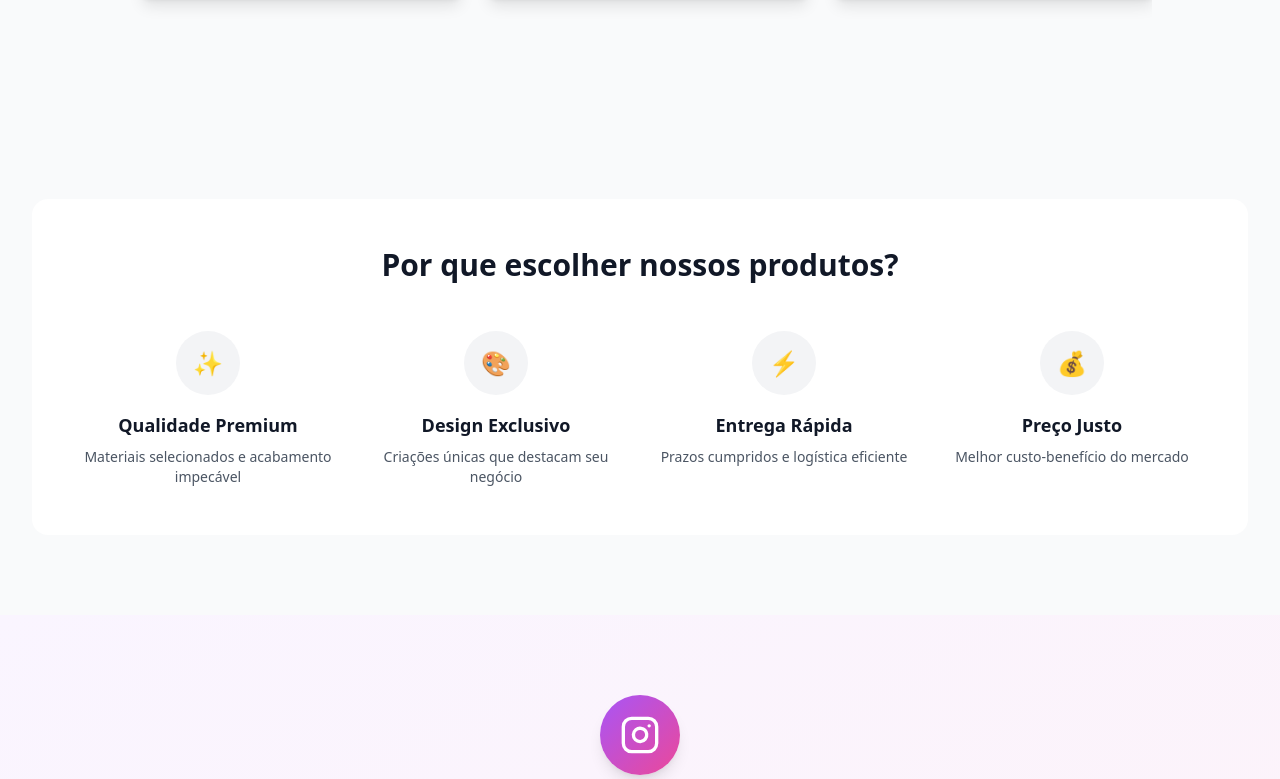
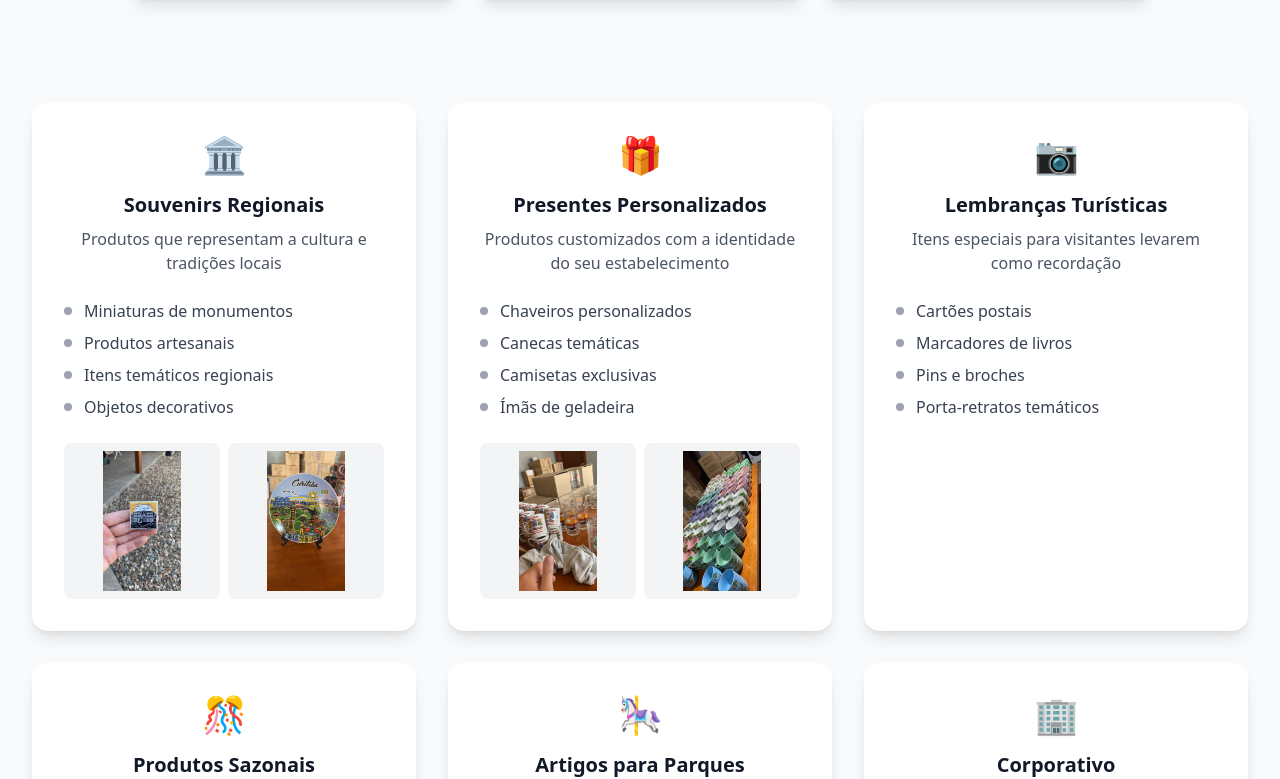
Before and after one commit to DevZipMateus/porto-presentes-website-design, a React (Vite) app: page /catalogo in a window 1280 px wide. Shown: the part 2192-2971 px from the top of the page. Built offline with nearby package versions, Linux system fonts and the light colour scheme.

Commit message:
Fix: Catalog page rendering error
Fixed the rendering error on the catalog page by addressing the empty `div` elements within the product category map in `src/components/Products.tsx`.

```diff
--- a/src/components/Products.tsx
+++ b/src/components/Products.tsx
@@ -1,4 +1,3 @@
-
 import { useState, useEffect } from 'react';
 import { Carousel, CarouselContent, CarouselItem, CarouselNext, CarouselPrevious } from "@/components/ui/carousel";
 import type { CarouselApi } from "@/components/ui/carousel";
@@ -205,9 +204,42 @@ export const Products = () => {
         </div>
 
         <div className="grid grid-cols-1 md:grid-cols-2 lg:grid-cols-3 gap-8">
-          {productCategories.map((category, index) => <div key={index} className="bg-white rounded-2xl overflow-hidden shadow-lg hover:shadow-xl transition-all duration-300 transform hover:-translate-y-2">
+          {productCategories.map((category, index) => (
+            <div key={index} className="bg-white rounded-2xl overflow-hidden shadow-lg hover:shadow-xl transition-all duration-300 transform hover:-translate-y-2">
+              <div className="p-8">
+                <div className="text-center mb-6">
+                  <div className="text-4xl mb-4">{category.image}</div>
+                  <h3 className="text-xl font-bold text-gray-900 mb-2">{category.title}</h3>
+                  <p className="text-gray-600">{category.description}</p>
+                </div>
 
-            </div>)}
+                <ul className="space-y-2">
+                  {category.items.map((item, itemIndex) => (
+                    <li key={itemIndex} className="flex items-center text-gray-700">
+                      <span className="w-2 h-2 bg-gray-400 rounded-full mr-3 flex-shrink-0"></span>
+                      {item}
+                    </li>
+                  ))}
+                </ul>
+
+                {category.gallery && (
+                  <div className="mt-6">
+                    <div className="grid grid-cols-2 gap-2">
+                      {category.gallery.slice(0, 2).map((image, imageIndex) => (
+                        <div key={imageIndex} className="aspect-square rounded-lg overflow-hidden bg-gray-100">
+                          <img
+                            src={image.src}
+                            alt={image.alt}
+                            className="w-full h-full object-contain p-2"
+                          />
+                        </div>
+                      ))}
+                    </div>
+                  </div>
+                )}
+              </div>
+            </div>
+          ))}
         </div>
 
         <div className="mt-16 bg-white rounded-2xl p-12">
```
